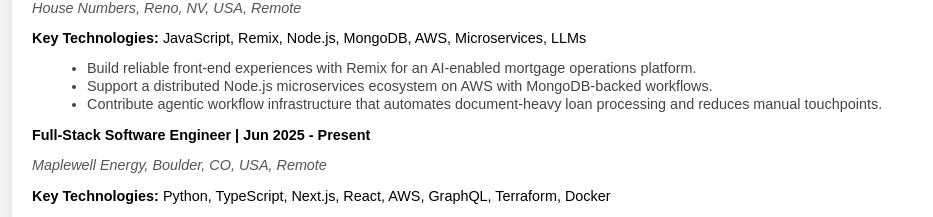
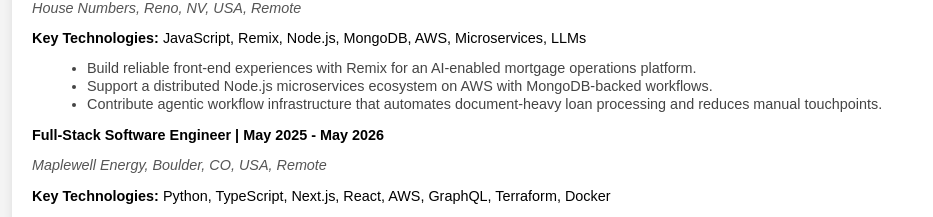
Before and after one commit to afscomercial/resume, a React (Vite) app: page / in a window 1280 px wide. Shown: the part 798-1015 px from the top of the page, without its empty margins (108-1041 px from the left). Built offline with nearby package versions, Linux system fonts and the light colour scheme.

Commit message:
update resume

```diff
--- a/src/data/resumeData.js
+++ b/src/data/resumeData.js
@@ -79,8 +79,8 @@ export const resumeData = {
     },
     {
       jobTitle: "Full-Stack Software Engineer",
-      startDate: "Jun 2025",
-      endDate: "Present",
+      startDate: "May 2025",
+      endDate: "May 2026",
       employer: "Maplewell Energy",
       city: "Boulder, CO, USA, Remote",
       technologies:
```
